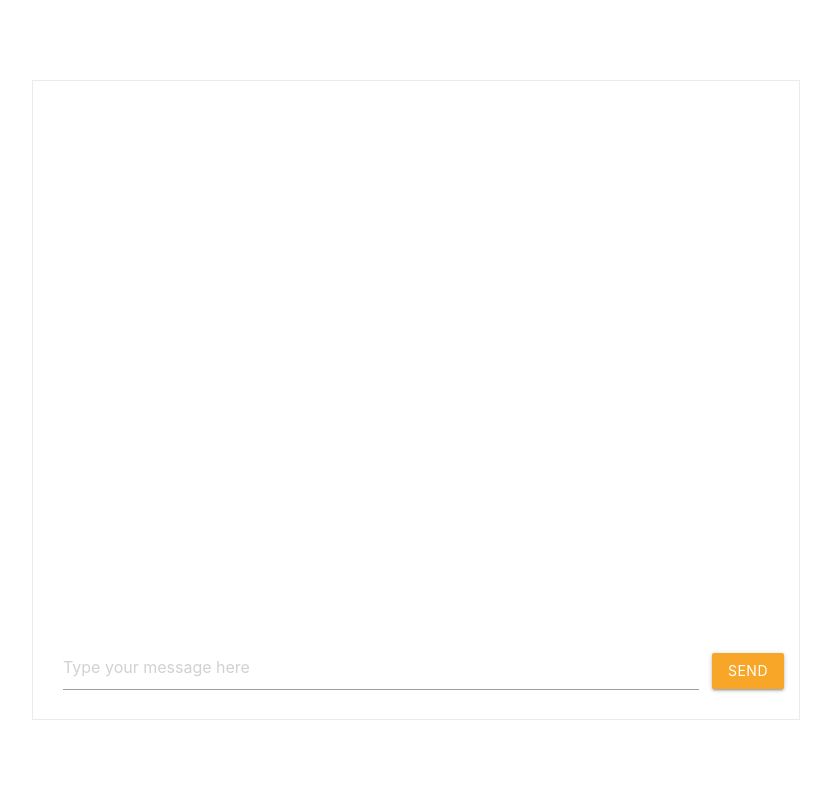
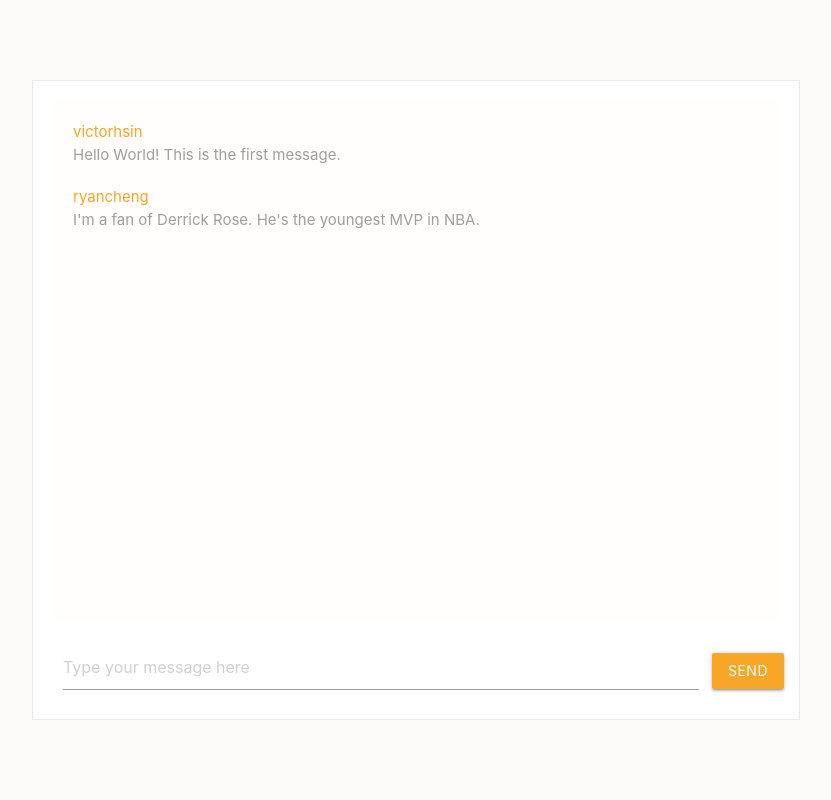
Before and after one commit to Victor-Hsin/Message-Chat-Web-App, a Flask app: page /message-page in a window 1280 px wide. Shown: the whole page, without its empty margins (224-1055 px from the left). Run offline with Flask 2, Linux system fonts and the light colour scheme; the visitor is signed in with stand-in values (Sample User, id 1).

Commit message:
changed background color and added appendMessage function

```diff
--- a/static/css/login.css
+++ b/static/css/login.css
@@ -10,12 +10,14 @@ main {
     flex-direction: column;
     justify-content: center;
     align-items: center;
+    background-color: #fcfbf9;
 }
 
 form {
     width: 405px;
     border: solid 1px #EBEBEB;
     padding: 5rem;
+    background-color: white;
 }
 
 button {
--- a/static/css/messagePage.css
+++ b/static/css/messagePage.css
@@ -14,10 +14,18 @@ button {
     background-color: #f7a628;
 }
 
+.scrollable {
+    overflow: scroll;
+}
+
 /* input underline focus color */
 .input-field textarea:focus {
     border-bottom: 1px solid #f7a628 !important;
     box-shadow: 0 1px 0 0 #f7a628 !important;
+}
+
+.chat-message {
+    margin: 20px;
 }
 
 #center-main {
@@ -27,6 +35,7 @@ button {
     flex-direction: column;
     justify-content: center;
     align-items: center;
+    background-color: #fcfbf9;
 }
 
 #messages-area {
@@ -35,7 +44,7 @@ button {
     left: 20px;
     right: 20px;
     bottom: 100px;
-    /* border-bottom: solid 1px #EBEBEB; */
+    background-color: #fffefd;
 }
 
 #message-window {
@@ -44,6 +53,7 @@ button {
     height: 80vh;
     border: solid 1px #EBEBEB;
     padding: 5rem;
+    background-color: white;
 }
 
 #input-area {
--- a/static/js/messagePage.js
+++ b/static/js/messagePage.js
@@ -1,13 +1,7 @@
-const userName = document.querySelector("#username")
-const password = document.querySelector("#password")
-const loginBtn = document.querySelector("#loginBtn")
-const registerBtn = document.querySelector("#registerBtn")
-const msg = document.querySelector("#msg")
-const msgText = msg.innerHTML
-
-// check msg variable, and change the text to corresponding color.
-if (msgText == "Sign up sucessfully! Please enter the username and password again to log in.") {
-    msg.setAttribute("style", "color: green;")
-} else {
-    msg.setAttribute("style", "color: red;")
+function appendMessage(userName, message) {
+    let messagesArea = document.querySelector("#messages-area")
+    messagesArea.innerHTML += `<div class="chat-message">` +
+                                `<span style="color: #f7a628;">${userName}</span><br>` +
+                                `<span style="color: #9E9E9E;">${message}</span>`  +
+                              `</div>`
 }
--- a/templates/login.html
+++ b/templates/login.html
@@ -26,6 +26,6 @@
             <button type="submit" id="register-btn" class="btn waves-effect" style="background-color: #adada9;" formaction="{{ url_for('signUp') }}">Sign Up</button>
         </form>
     </main>
-    <script type="text/javascript" src="/static/js/functions.js"></script>
+    <script type="text/javascript" src="/static/js/login.js"></script>
 </body>
 </html>
--- a/templates/message-page.html
+++ b/templates/message-page.html
@@ -11,8 +11,15 @@
 <body>
     <main id="center-main">
         <div id="message-window">
-            <div id="messages-area">
-
+            <div class="scrollable" id="messages-area">
+                <div class="chat-message">
+                    <span style="color: #f7a628;">victorhsin</span><br>
+                    <span style="color: #9E9E9E;">Hello World! This is the first message.</span>
+                </div>
+                <div class="chat-message">
+                    <span style="color: #f7a628;">ryancheng</span><br>
+                    <span style="color: #9E9E9E;">I'm a fan of Derrick Rose. He's the youngest MVP in NBA.</span>
+                </div>
             </div>
             <div class="input-field" id="input-area">
                 <textarea name="input-message" id="input-message" class="materialize-textarea" placeholder="Type your message here"></textarea>
@@ -20,5 +27,6 @@
             <button type="button" id="send-message-btn" class="btn waves-effect">Send</button>
         </div>
     </main>
+    <script type="text/javascript" src="/static/js/messagePage.js"></script>
 </body>
 </html>
```
Also changed, not shown: static/js/login.js (added, +13 -0 lines).
